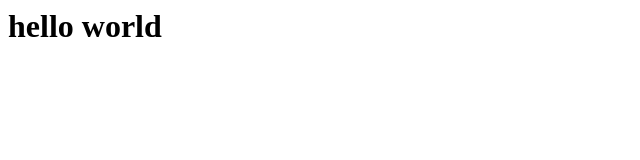
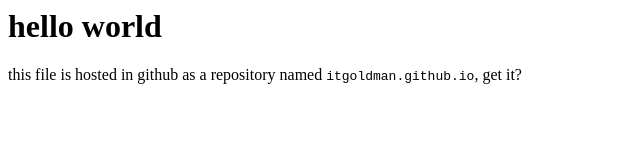
Before and after one commit to itgoldman/itgoldman.github.io, a plain HTML site: page index.html in a window 1280 px wide. Shown: the whole page, without its empty margins (0-640 px from the left). Drawn offline with Linux system fonts and the light colour scheme.

Commit message:
Update index.html

```diff
--- a/index.html
+++ b/index.html
@@ -1 +1,2 @@
 <h1>hello world</h1>
+<p>this file is hosted in github as a repository named <code>itgoldman.github.io</code>, get it?</p>
```
